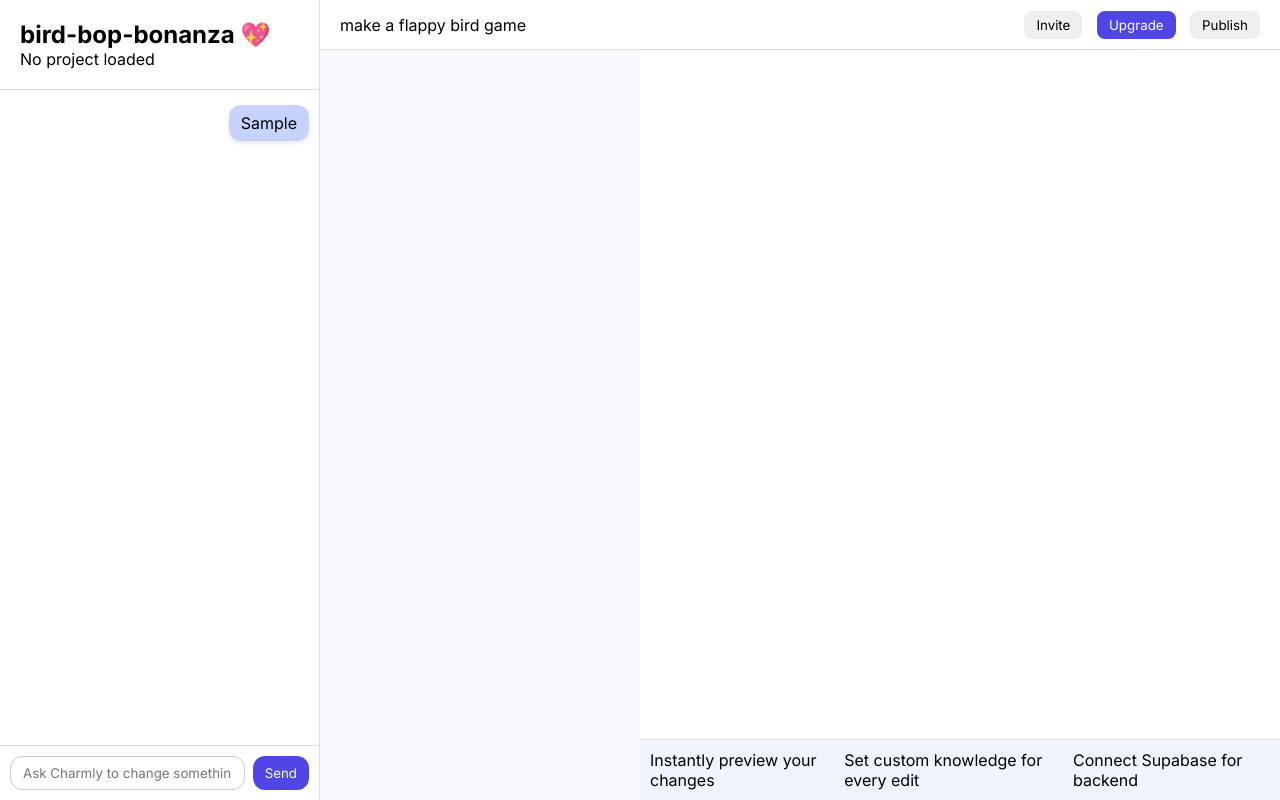
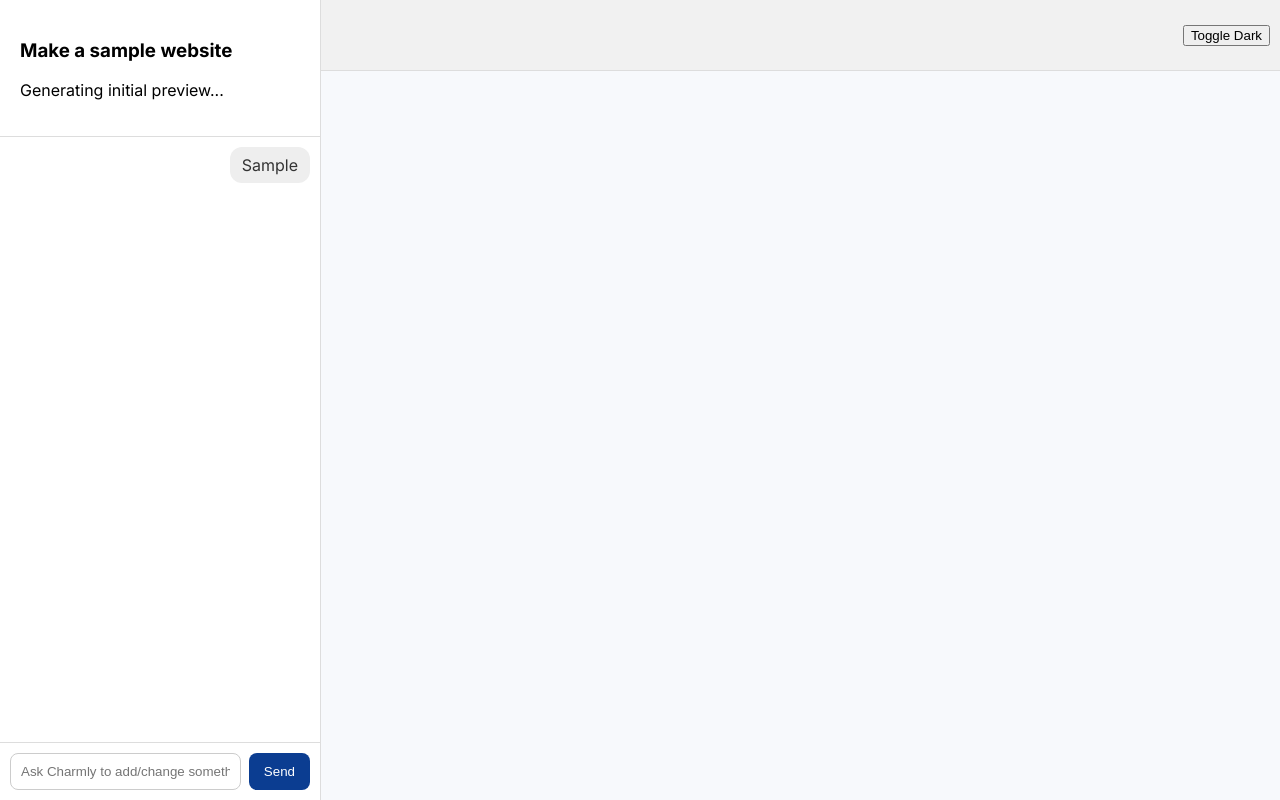
Before and after one commit to farleisx/Newrepso, a website: page dashboard.html in a window 1280 px wide. Both pictures are taken after typing "Sample" into the empty fields and a click on the button "Send". Drawn offline with Linux system fonts and the light colour scheme; no server answers.

Commit message:
Update dashboard.html

```diff
--- a/dashboard.html
+++ b/dashboard.html
@@ -4,167 +4,154 @@
 <meta charset="UTF-8">
 <meta name="viewport" content="width=device-width, initial-scale=1.0">
 <title>Charmly Dashboard</title>
-<link href="https://fonts.googleapis.com/css2?family=Inter:wght@400;500;600;700&display=swap" rel="stylesheet">
+<link href="https://fonts.googleapis.com/css2?family=Inter:wght@400;600;700&display=swap" rel="stylesheet">
 <style>
-  *{box-sizing:border-box;margin:0;padding:0;font-family:'Inter',sans-serif;}
-  body{display:flex;height:100vh;overflow:hidden;background:#f7f9fc;}
-  body.dark{background:#121212;color:#eee;}
+  body { margin:0; font-family:'Inter', sans-serif; display:flex; height:100vh; overflow:hidden; background:#f7f9fc; }
+  body.dark { background:#121212; color:#eee; }
 
-  /* Left sidebar */
-  #sidebar{width:25%;background:#fff;border-right:1px solid #ddd;display:flex;flex-direction:column;}
-  #project-info{padding:20px;border-bottom:1px solid #ddd;}
-  #chat{flex:1;display:flex;flex-direction:column;padding:10px;overflow-y:auto;}
-  .message{background:#eef2ff;margin:5px 0;padding:8px 12px;border-radius:12px;box-shadow:0 2px 5px rgba(0,0,0,0.1);}
-  .message.ai{background:#d1fae5;align-self:flex-start;}
-  .message.user{background:#c7d2fe;align-self:flex-end;}
-  .message button{margin-left:5px;padding:2px 6px;border:none;border-radius:6px;cursor:pointer;}
-  #input-container{display:flex;padding:10px;border-top:1px solid #ddd;}
-  #input-container input{flex:1;padding:8px 12px;border-radius:12px;border:1px solid #ccc;}
-  #input-container button{margin-left:8px;padding:8px 12px;border:none;border-radius:12px;background:#4f46e5;color:#fff;cursor:pointer;}
+  /* Sidebar */
+  #sidebar { width:25%; min-width:300px; background:#fff; display:flex; flex-direction:column; justify-content:space-between; border-right:1px solid #ddd; }
+  body.dark #sidebar { background:#1e1e1e; border-color:#444; }
+  #project-info { padding:20px; border-bottom:1px solid #ddd; }
+  body.dark #project-info { border-color:#444; }
+  #chat { flex:1; padding:10px; overflow-y:auto; display:flex; flex-direction:column-reverse; }
+  #chat-input { display:flex; padding:10px; border-top:1px solid #ddd; }
+  body.dark #chat-input { border-color:#444; }
+  #chat-input input { flex:1; padding:10px; border-radius:8px; border:1px solid #ccc; margin-right:8px; }
+  #chat-input button { padding:10px 15px; background:#0b3d91; color:#fff; border:none; border-radius:8px; cursor:pointer; }
+  #chat-input button:hover { background:#0e4fbf; }
 
-  /* Top bar */
-  #topbar{position:fixed;top:0;left:25%;width:75%;height:50px;background:#fff;border-bottom:1px solid #ddd;display:flex;justify-content:space-between;align-items:center;padding:0 20px;z-index:50;}
-  #topbar button{margin-left:10px;padding:6px 12px;border:none;border-radius:8px;cursor:pointer;}
-  #topbar .highlight{background:#4f46e5;color:#fff;}
+  /* Right live preview */
+  #preview-container { flex:1; display:flex; flex-direction:column; }
+  #preview-header { height:50px; padding:10px; border-bottom:1px solid #ddd; display:flex; justify-content:flex-end; align-items:center; background:#f1f1f1; }
+  body.dark #preview-header { background:#1e1e1e; border-color:#444; }
+  #preview { flex:1; border:none; }
 
-  /* Main content */
-  #main{margin-top:50px;margin-left:25%;width:75%;flex:1;display:flex;flex-direction:column;}
-  #preview-container{flex:1;background:#fff;display:flex;justify-content:center;align-items:center;position:relative;overflow:auto;}
-  #preview{width:100%;height:100%;border:none;}
+  /* Chat bubbles */
+  .ai-msg { background:#0b3d91; color:#fff; padding:8px 12px; border-radius:12px; margin-bottom:8px; align-self:flex-start; max-width:90%; white-space:pre-wrap; }
+  body.dark .ai-msg { background:#4f8ef7; }
+  .user-msg { background:#eee; color:#333; padding:8px 12px; border-radius:12px; margin-bottom:8px; align-self:flex-end; max-width:90%; }
+  body.dark .user-msg { background:#333; color:#eee; }
 
-  /* Features */
-  #features{display:flex;justify-content:space-around;padding:10px;background:#f0f4ff;border-top:1px solid #ddd;}
+  /* Approve / Reject buttons */
+  .action-buttons { margin-top:5px; display:flex; gap:5px; }
+  .action-buttons button { padding:5px 10px; border:none; border-radius:6px; cursor:pointer; }
+  .approve { background:green;color:white; }
+  .reject { background:red;color:white; }
 
-  /* Typing effect */
-  .typing{border-right:2px solid #4f46e5;white-space:pre-wrap;overflow-wrap:break-word;}
 </style>
 </head>
 <body>
 
-<!-- Left Sidebar -->
 <div id="sidebar">
-  <div id="project-info">
-    <h2>bird-bop-bonanza 💖</h2>
-    <p id="status">Loading Live Preview...</p>
+  <div>
+    <div id="project-info">
+      <h3 id="project-title">Loading project...</h3>
+      <p id="project-status">Initializing...</p>
+    </div>
+    <div id="chat"></div>
   </div>
-  <div id="chat"></div>
-  <div id="input-container">
-    <input type="text" id="chat-input" placeholder="Ask Charmly to change something..." />
+  <div id="chat-input">
+    <input type="text" id="user-input" placeholder="Ask Charmly to add/change something...">
     <button id="send-btn">Send</button>
   </div>
 </div>
 
-<!-- Top Bar -->
-<div id="topbar">
-  <div id="current-command">make a flappy bird game</div>
-  <div>
-    <button>Invite</button>
-    <button class="highlight">Upgrade</button>
-    <button>Publish</button>
+<div id="preview-container">
+  <div id="preview-header">
+    <button id="toggle-theme">Toggle Dark</button>
   </div>
-</div>
-
-<!-- Main Content / Live Preview -->
-<div id="main">
-  <div id="preview-container">
-    <iframe id="preview"></iframe>
-  </div>
-  <div id="features">
-    <div>Instantly preview your changes</div>
-    <div>Set custom knowledge for every edit</div>
-    <div>Connect Supabase for backend</div>
-  </div>
+  <iframe id="preview"></iframe>
 </div>
 
 <script>
-// Elements
-const chat=document.getElementById("chat");
-const input=document.getElementById("chat-input");
-const sendBtn=document.getElementById("send-btn");
-const preview=document.getElementById("preview");
-const status=document.getElementById("status");
+const chat = document.getElementById("chat");
+const preview = document.getElementById("preview");
+const sendBtn = document.getElementById("send-btn");
+const userInput = document.getElementById("user-input");
+const toggleTheme = document.getElementById("toggle-theme");
+const body = document.body;
 
-// Typing effect
-async function typeEffect(el,text){
-  el.textContent="";
-  el.classList.add("typing");
-  for(let i=0;i<text.length;i++){
-    el.textContent+=text[i];
-    await new Promise(r=>setTimeout(r,10));
+// Get the prompt from localStorage
+const initialPrompt = localStorage.getItem("ai-prompt") || "Make a sample website";
+document.getElementById("project-title").innerText = initialPrompt;
+document.getElementById("project-status").innerText = "Generating initial preview...";
+
+// Helper to show AI messages in chat
+function addAIMessage(msg, htmlContent=null){
+  const bubble = document.createElement("div");
+  bubble.className = "ai-msg";
+  bubble.innerText = msg;
+
+  // Add approve/reject buttons if HTML content is provided
+  if(htmlContent){
+    const btns = document.createElement("div");
+    btns.className = "action-buttons";
+
+    const approve = document.createElement("button");
+    approve.className = "approve";
+    approve.innerText = "Approve";
+    approve.onclick = ()=>{ preview.srcdoc = htmlContent; bubble.remove(); };
+
+    const reject = document.createElement("button");
+    reject.className = "reject";
+    reject.innerText = "Reject";
+    reject.onclick = ()=>{ bubble.remove(); };
+
+    btns.appendChild(approve);
+    btns.appendChild(reject);
+    bubble.appendChild(document.createElement("br"));
+    bubble.appendChild(btns);
   }
-  el.classList.remove("typing");
+
+  chat.prepend(bubble);
 }
 
-// Extract essential additions (<style>, <img>, <script>)
-function extractDiff(html){
-  const matches=html.match(/<style[\s\S]*?<\/style>|<script[\s\S]*?<\/script>|<img[^>]*>/gi);
-  return matches?matches.join("\n"):"No additional elements to add";
+// Simulate extraction of essential additions (images/scripts/styles)
+function extractDiff(fullHTML){
+  let essential="";
+  // Extract <style>, <script>, <img> tags
+  const styleMatches = fullHTML.match(/<style[\s\S]*?<\/style>/gi);
+  const scriptMatches = fullHTML.match(/<script[\s\S]*?<\/script>/gi);
+  const imgMatches = fullHTML.match(/<img[\s\S]*?>/gi);
+  if(styleMatches) essential+=styleMatches.join("\n")+"\n";
+  if(scriptMatches) essential+=scriptMatches.join("\n")+"\n";
+  if(imgMatches) essential+=imgMatches.join("\n")+"\n";
+  return essential || "Essential additions only.";
 }
 
-// Add AI message
-function addAIMessage(content, fullHTML){
-  const msg=document.createElement("div");
-  msg.className="message ai";
-  msg.innerHTML=content;
+// Function to call AI backend
+async function callAI(prompt){
+  const res = await fetch("/api/ai-generate",{
+    method:"POST",
+    headers:{"Content-Type":"application/json"},
+    body: JSON.stringify({prompt})
+  });
+  const data = await res.json();
+  const htmlContent = data.output || "<p>No preview</p>";
 
-  const approveBtn=document.createElement("button");
-  approveBtn.textContent="Approve";
-  approveBtn.onclick=()=>{
-    preview.srcdoc=fullHTML;
-    status.textContent="Preview Updated!";
-  };
-  const rejectBtn=document.createElement("button");
-  rejectBtn.textContent="Reject";
-  rejectBtn.onclick=()=>{alert("Changes rejected!");};
-
-  msg.appendChild(approveBtn);
-  msg.appendChild(rejectBtn);
-  chat.appendChild(msg);
-  chat.scrollTop=chat.scrollHeight;
+  addAIMessage("Charmly generated essential additions. Approve to update live preview.", htmlContent);
 }
 
-// Load AI output
-window.addEventListener("DOMContentLoaded",()=>{
-  const aiOutput=localStorage.getItem("latestAIOutput");
-  if(aiOutput){
-    preview.srcdoc=aiOutput;
-    status.textContent="Preview Ready";
-    const diff=extractDiff(aiOutput);
-    addAIMessage("Charmly generated initial project. Essential additions:\n"+diff,aiOutput);
-    localStorage.removeItem("latestAIOutput");
-  }else{
-    status.textContent="No project loaded";
-  }
+// Initial AI generation
+callAI(initialPrompt);
+
+// Handle user input
+sendBtn.addEventListener("click", ()=>{
+  const prompt = userInput.value.trim();
+  if(!prompt) return;
+  // Add user message
+  const bubble = document.createElement("div");
+  bubble.className="user-msg";
+  bubble.innerText = prompt;
+  chat.prepend(bubble);
+  userInput.value="";
+  callAI(prompt);
 });
 
-// Send command
-sendBtn.addEventListener("click",async ()=>{
-  const text=input.value.trim();
-  if(!text) return;
+// Dark toggle
+toggleTheme.addEventListener("click", ()=>{ body.classList.toggle("dark"); });
 
-  const userMsg=document.createElement("div");
-  userMsg.className="message user";
-  userMsg.textContent=text;
-  chat.appendChild(userMsg);
-  chat.scrollTop=chat.scrollHeight;
-  input.value="";
-
-  // Fetch AI changes from backend
-  const res=await fetch("/api/ai-generate",{
-    method:"POST",
-    headers:{"Content-Type":"application/json"},
-    body:JSON.stringify({prompt:text})
-  });
-  const data=await res.json();
-  const aiText=data.output||"No AI response";
-  const diff=extractDiff(aiText);
-
-  addAIMessage("Charmly suggests changes:\n"+diff, aiText);
-});
-
-input.addEventListener("keydown",e=>{
-  if(e.key==="Enter") sendBtn.click();
-});
 </script>
 
 </body>
```
